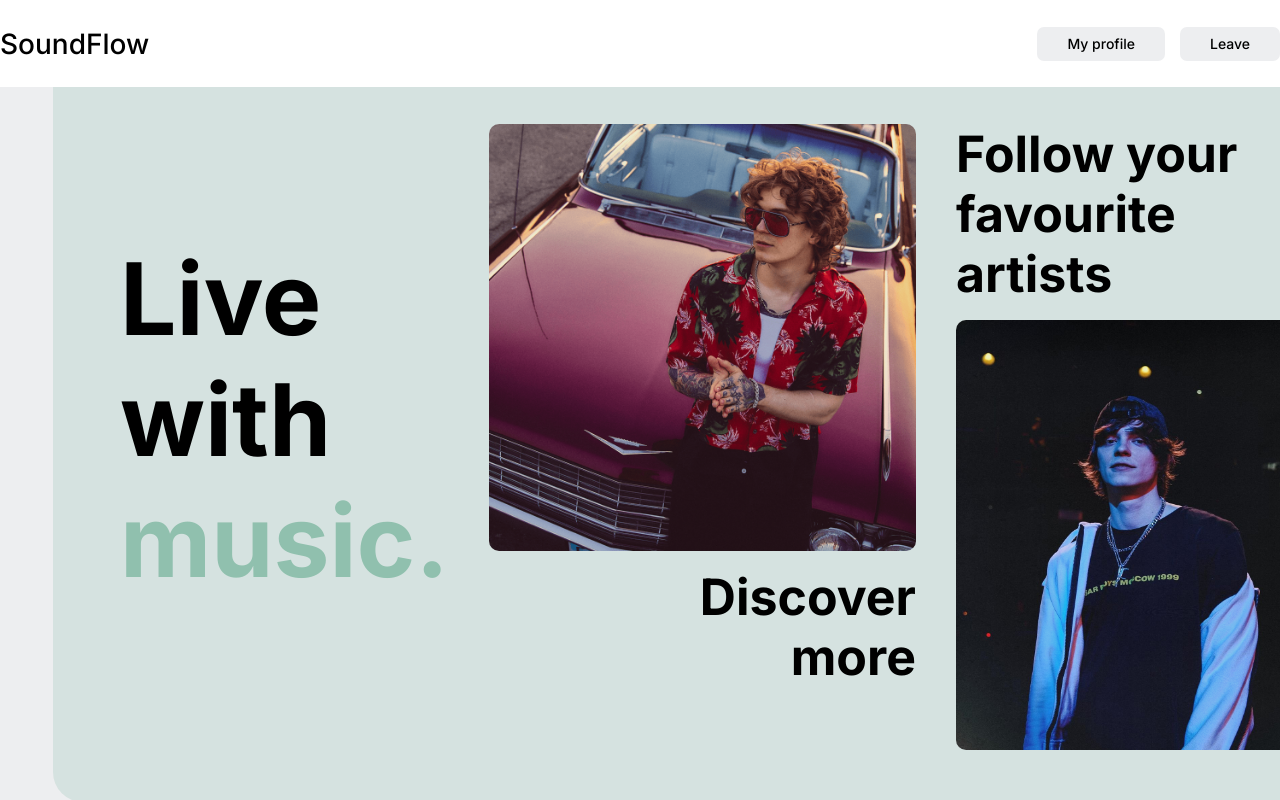
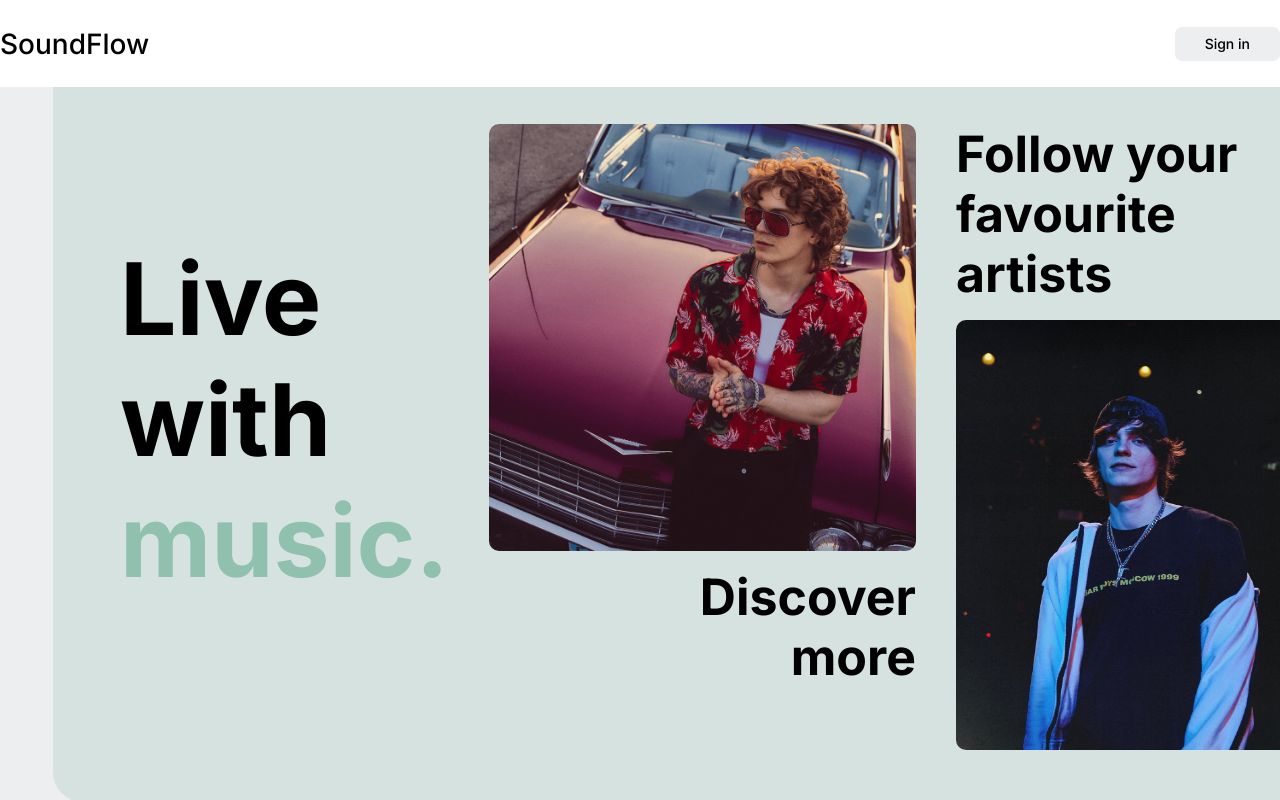
Before and after one commit to 1madatyou/sound_flow, a React (Create React App) app in the folder frontend/: page /home in a window 1280 px wide. Shown: the top 800 px of the page. Built offline with nearby package versions, Linux system fonts and the light colour scheme.

Commit message:
Realize base JWT auth with save of tokens in local storage

```diff
--- a/frontend/package.json
+++ b/frontend/package.json
@@ -8,6 +8,7 @@
     "@testing-library/user-event": "^13.5.0",
     "axios": "^1.6.0",
     "jsonwebtoken": "^9.0.2",
+    "jwt-decode": "^4.0.0",
     "react": "^18.2.0",
     "react-cookie": "^6.1.1",
     "react-dom": "^18.2.0",
--- a/frontend/src/components/app/app.js
+++ b/frontend/src/components/app/app.js
@@ -1,10 +1,11 @@
 import { useState } from "react"
 import { BrowserRouter as Router, Route, Routes, Navigate } from "react-router-dom";
 
+import PrivateRoute from "../../utils/PrivateRoute";
+import { AuthProvider } from "../../utils/AuthContext";
+
 import Header from "../header/header"
-
 import {HomePage} from "../pages";
-
 import Footer from "../footer/footer"
 import Modal from "../Modal/Modal"
 
@@ -12,6 +13,8 @@ import "./app.scss"
 
 
 function App() {
+
+  // Modal window states and them functions
 
   const [modalActive, setModalActive] = useState(false);
   const [currentModalForm, setCurrentModalForm] = useState();
@@ -32,10 +35,14 @@ function App() {
     }, 1000)
   }
 
+
+
   return (
     <Router>
 
       <div className="app">
+        <AuthProvider>
+
           <Header/>
 
           <main>
@@ -45,6 +52,7 @@ function App() {
 
               <Route path='/' element={ <Navigate to="/home" /> }/>
               <Route path="/home" element={<HomePage switchModalActive={switchModalActive}/>}/>
+              <Route path="/big" element={<PrivateRoute> <div>Big Dick!</div> </PrivateRoute>}/>
 
             </Routes>
 
@@ -57,6 +65,8 @@ function App() {
             setActive={setModalActive}
             modalFormType={currentModalForm}
             setModalFormType={switchModalForm}/>
+
+        </AuthProvider>
       </div>
 
     </Router>
--- a/frontend/src/components/button/button.js
+++ b/frontend/src/components/button/button.js
@@ -1,8 +1,8 @@
 import "./button.scss"
 
-function Button({text}) {
+function Button({text, onClick}) {
     return (
-        <button className="btn">{text}</button>
+        <button className="btn" onClick={onClick}>{text}</button>
     );
 }
 
--- a/frontend/src/components/forms/authForm.js
+++ b/frontend/src/components/forms/authForm.js
@@ -1,10 +1,14 @@
-import {useState} from "react";
+import {useContext, useState} from "react";
 
 import Form from "./base/form"
 import Input from "../input/input";
+import AuthContext from "../../utils/AuthContext";
 
 
 const AuthForm = ({setForm}) => {
+
+    const {loginUser} = useContext(AuthContext)
+
 
     const header = 'Sign in to SoundFlow'
     const formLinks = [
@@ -30,24 +34,13 @@ const AuthForm = ({setForm}) => {
             onChange={(e) => setPassword(e.currentTarget.value)}/>
     ]
 
-    // const handleSubmit = async (e) => {
-    //     e.preventDefault();
-
-    //     try {
-
-    //         const response = await axios.post("/api/login")
-
-    //     } catch (e) {
-
-    //     }
-    // }
-
     return (
         <Form header={header}
               inputList={inputList}
               submitButtonText="Sign in"
               formLinks={formLinks}
-              setForm={setForm}></Form>
+              setForm={setForm}
+              onSubmit={loginUser}></Form>
     )
 
 }
--- a/frontend/src/components/forms/base/form.js
+++ b/frontend/src/components/forms/base/form.js
@@ -3,9 +3,12 @@ import Button from "../../button/button";
 import FormLinks from "./formLinks"
 
 
-function Form({header, inputList, submitButtonText, formLinks, setForm}) {
+function Form({header, inputList, submitButtonText, formLinks, setForm, onSubmit}) {
+
+
+
     return (
-        <form className="form">
+        <form className="form" onSubmit={onSubmit}>
             <h1 className="form__header">{header}</h1>
 
             <div className="input-list">
--- a/frontend/src/components/header/header.js
+++ b/frontend/src/components/header/header.js
@@ -1,9 +1,16 @@
 import Logo from "../logo/logo";
 import Button from "../button/button"
 import "./header.scss"
+import { useContext } from "react";
+import AuthContext from "../../utils/AuthContext";
 
 
 function Header() {
+
+    const {user, logoutUser} = useContext(AuthContext)
+
+    const sideButtons = user ? (<> <Button text="My profile"/> <Button text="Leave" onClick={logoutUser}/> </>) : <Button text="Sign in"/>;
+
     return (
         <header className="header">
             <div className="wrapper">
@@ -15,8 +22,7 @@ function Header() {
                     </div>
 
                     <div className="side-buttons">
-                        <Button text="My profile"/>
-                        <Button text="Leave"/>
+                        {sideButtons}
                     </div>
                 </div>
             </div>
--- a/frontend/src/components/pages/homePage/HomePage.js
+++ b/frontend/src/components/pages/homePage/HomePage.js
@@ -1,3 +1,4 @@
+
 import soda_luv from "../../../resources/img/home/soda_luv.png"
 import buda from "../../../resources/img/home/buda.jpeg"
 
--- /dev/null
+++ b/frontend/src/utils/AuthContext.js
@@ -0,0 +1,75 @@
+import { useNavigate } from "react-router-dom";
+import { createContext, useState } from 'react';
+import {jwtDecode} from "jwt-decode";
+
+
+const AuthContext = createContext()
+
+export default AuthContext;
+
+export const AuthProvider = ({children}) => {
+
+    const navigate = useNavigate();
+
+
+    let [user, setUser] = useState(() => (
+        localStorage.getItem('authTokens') ? jwtDecode(localStorage.getItem('authTokens')) : null
+    ))
+    let [authTokens, setAuthTokens] = useState(() => (
+        localStorage.getItem('authTokens') ? JSON.parse(localStorage.getItem('authTokens')) : null
+    ))
+
+    let loginUser = async (e) => {
+        e.preventDefault()
+        console.log(1)
+        const response = await fetch('http://127.0.0.1:8000/api/v1/token/',
+            {
+                method: "POST",
+                headers: {
+                    'Content-Type': 'application/json'
+                },
+                body: JSON.stringify(
+                    {
+                        email: e.target.email.value,
+                        password: e.target.password.value
+                    }
+                )
+            }
+        )
+
+        let data = await response.json()
+        console.log(data)
+
+        if (response.status === 200) {
+            localStorage.setItem('authTokens', JSON.stringify(data));
+            setAuthTokens(data)
+            setUser(jwtDecode(data.access))
+        } else {
+            alert('Something went wrong while loggin in the user!')
+        }
+
+
+    }
+
+    let logoutUser = (e) => {
+        console.log(2)
+        e.preventDefault()
+        localStorage.removeItem('authTokens')
+        setAuthTokens(null)
+        setUser(null)
+        navigate('/home')
+    }
+
+    let contextData = {
+        user: user,
+        authTokens: authTokens,
+        loginUser: loginUser,
+        logoutUser: logoutUser,
+    }
+
+    return(
+        <AuthContext.Provider value={contextData}>
+            {children}
+        </AuthContext.Provider>
+    )
+}
--- /dev/null
+++ b/frontend/src/utils/PrivateRoute.js
@@ -0,0 +1,14 @@
+import { useContext } from "react";
+import { Navigate } from "react-router-dom";
+import AuthContext from './AuthContext'
+
+
+const PrivateRoute = ({ component, ...rest }) => {
+
+    const {user} = useContext(AuthContext)
+
+    return user ? component : <Navigate to="/home"/>;
+
+}
+
+export default PrivateRoute;
```
Also changed, not shown: 1 other file (tests, documents, lock files or other folders). Lines whose indentation alone changed are shown as unchanged.
